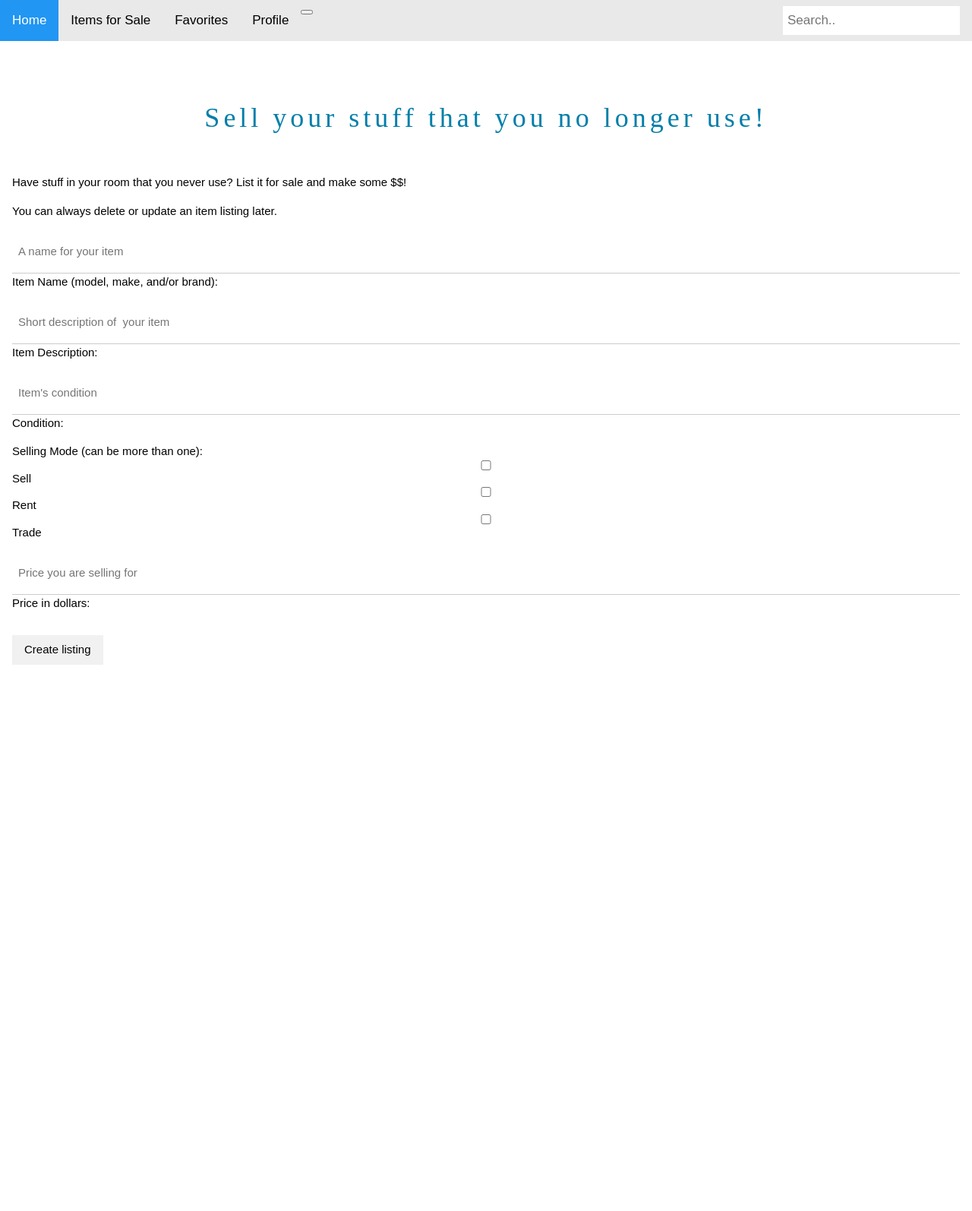
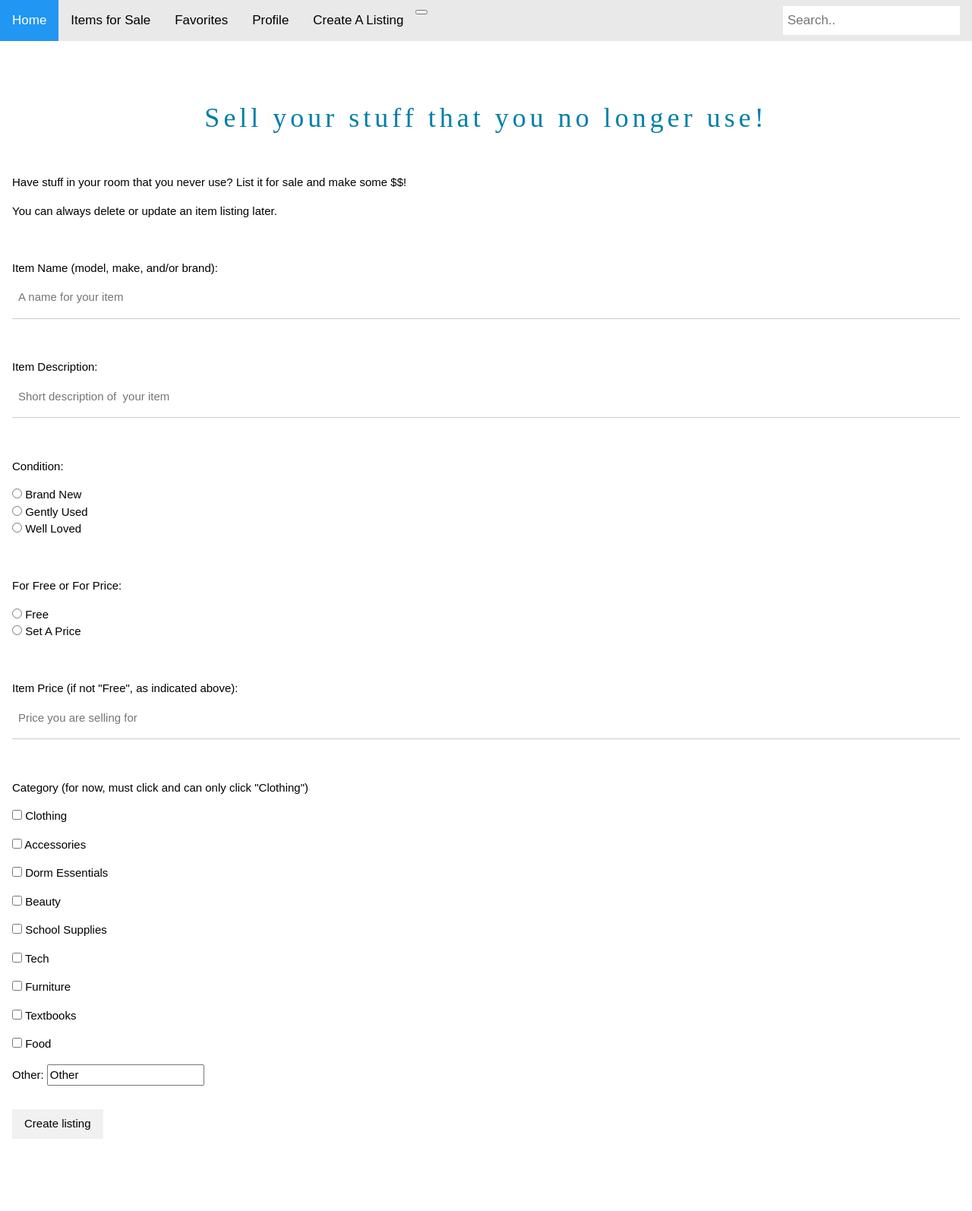
Before and after one commit to firfan12/Gem, a Flask app: template templates/listingForm.html in a window 1280 px wide. Shown: the whole page at 76% size. Before the commit the page ends 875 px from the top, so only its background shows below. Run offline with Flask 2, Linux system fonts and the light colour scheme; the template is opened without the code that fills it: most values are stand-ins (such as "Sample title", 1, 10 or a date in 2020).

Commit message:
Updated Listing Form

```diff
--- a/flask-starter/app.py
+++ b/flask-starter/app.py
@@ -142,20 +142,33 @@ def main_page_buttons():
 
 
 #Form Result Function
+#Form Result Function
 @app.route("/listing/",methods=['POST','GET'])
 def listingReturn():
     conn = dbi.connect()
     if request.method == 'POST':
-        nameInput = request.form['name']
-        descriptionInput = request.form['description']
-        template = '''<h1>Here's what we got from you! - only description for now</h1>
-            <p>Name: {nameInput1}</p>
-             <p>Description: {descriptionInput1}</p>
-           '''
-        page = template.format(nameInput1=nameInput, descriptionInput1=descriptionInput)
-        #insert item description
-        listing.insertListing(conn,nameInput,descriptionInput)
-        return page
+        #Retreive answers.
+        name = request.form['name']
+        #For now, let's just say that the item is only category 'clothing'.
+        categoryClothing = request.form['category1']
+        description = request.form['description']
+        condition = request.form['condition']
+        #No database equivalent yet for 'availablefor'.
+        #availableForSell = request.form['sellmode1']
+        #ffofp means "for free or for price"
+        ffofp = request.form['ffofp']
+        if ffofp == 'free':
+            free = True
+            price = None
+        else:
+            free = False
+            price = request.form['price']
+        #Insert into DB, retreive itemID:
+        itemID = listing.insertItem(conn,name,categoryClothing,free,description,condition,price)
+        print(itemID)
+        #Retrieve the listed item:
+        #item = listing.getListing(conn,itemID)
+        return redirect(url_for('itemPage',item_identifier = itemID))
 
 @app.before_first_request
 def init_db():
--- a/flask-starter/listing.py
+++ b/flask-starter/listing.py
@@ -1,11 +1,11 @@
 import cs304dbi as dbi
 
 #For the time being, there is one seller and her ID is:
-seller_id = "rarango@wellesley.edu"
+sellerID = "rarango@wellesley.edu"
 
 #Insert new listing; returns the auto-incremented ID of that listing.
 #Draft:
-def insertListing(conn,name,category,free,description,condition,price):
+def insertItem(conn,name,category,free,description,condition,price):
     status = 'Still Available'
     curs = dbi.dict_cursor(conn)
     #For now, no image.
@@ -28,7 +28,6 @@ def getLastInsertID(conn):
 #Update listing.
 
 #Delete listing.
-
 
 #Retrieve all listings.
 def getListings(conn):
@@ -67,23 +66,23 @@ if __name__ == '__main__':
     #print(result.f)
     #result = insertListing(conn,"shirt","red")
 
-    insertListing(conn, "my sanity", "last hairs of insanity")
-    insertListing(conn, "iphone 6 phone case", "really well  loved, but protects your phone very well")
-    insertListing(conn, "clairo concert tickets", "tickets from a past concert that are so beautiful, they are frameable.")
-    insertListing(conn, "refrigerator", "perfect for your room!")
-    insertListing(conn, "saxophone", "in good condition, barely used! just has a few dents")
-    insertListing(conn, "desk lamp", "needs a new lightbulb but besides that in perfect condition")
+    # insertListing(conn, "my sanity", "last hairs of insanity")
+    # insertListing(conn, "iphone 6 phone case", "really well  loved, but protects your phone very well")
+    # insertListing(conn, "clairo concert tickets", "tickets from a past concert that are so beautiful, they are frameable.")
+    # insertListing(conn, "refrigerator", "perfect for your room!")
+    # insertListing(conn, "saxophone", "in good condition, barely used! just has a few dents")
+    # insertListing(conn, "desk lamp", "needs a new lightbulb but besides that in perfect condition")
 
 
-    insertListing(conn, "birkenstocks", "black; size 7")
-    insertListing(conn, "mug", "hand made, really beautiful colors")
-    insertListing(conn, "mirror", "small, really cute, great magnifying mirror")
-    insertListing(conn, "winter coat", "perfect for wellesley winters. fits a bit small")
-    insertListing(conn, "laundry detegent", "hypo-allergenic, brand new never used")
-    insertListing(conn, "beanie", "size small, North face, fits really snug")
+    # insertListing(conn, "birkenstocks", "black; size 7")
+    # insertListing(conn, "mug", "hand made, really beautiful colors")
+    # insertListing(conn, "mirror", "small, really cute, great magnifying mirror")
+    # insertListing(conn, "winter coat", "perfect for wellesley winters. fits a bit small")
+    # insertListing(conn, "laundry detegent", "hypo-allergenic, brand new never used")
+    # insertListing(conn, "beanie", "size small, North face, fits really snug")
 
 
-    result = getListings(conn)
-    print(result)
-    print(len(result))
+    # result = getListings(conn)
+    # print(result)
+    # print(len(result))
     #print(result)
--- a/flask-starter/templates/base.html
+++ b/flask-starter/templates/base.html
@@ -86,6 +86,7 @@
     <a href="{{url_for('listings')}}">Items for Sale</a>
     <a href="{{url_for('favorites')}}">Favorites</a>
     <a href="{{url_for('profile')}}">Profile</a>
+    <a href = "{{ url_for('listingForm') }}">Create A Listing</a>
     <div class="search-container">
       <form action="/action_page.php">
         <input type="text" placeholder="Search.." name="search">
--- a/flask-starter/templates/listingForm.html
+++ b/flask-starter/templates/listingForm.html
@@ -36,31 +36,118 @@
     <h1>Sell your stuff that  you no longer use! </h1><br>
     <p>Have stuff in your room that you never use? List it for sale and make some $$!</p>
     <p>You can always delete or update an item listing later.</p>
+    <br>
     <form target="_blank" class="search" method="POST" action= "{{ url_for('listingReturn') }}">
-      <p><input class="w3-input w3-padding-16" type="text" placeholder="A name for your item" required name="Name">Item Name (model, make, and/or brand):</p>
-      <p> </p>
-      <p><input class="w3-input w3-padding-16" type="text" placeholder="Short description of  your item" required name="Description">Item Description:</p>
-      <p><input class="w3-input w3-padding-16" type="text" placeholder="Item's condition" required name="condition">Condition:</p>
-      <p> </p>
+      <!--Item Name-->
+      <p>
+        <label for=name>Item Name (model, make, and/or brand):</label>
+        <input class="w3-input w3-padding-16" type="text" placeholder="A name for your item" id=name required name="name">
+     </p>
+      <br>
+      <!--Item Description-->
+      <p>
+          <label for=description>Item Description:</label>
+          <input class="w3-input w3-padding-16" type="text" placeholder="Short description of  your item" id=description required name="description">
+      </p>
+      <br>
+      <!--Item Condition-->
+      <p>Condition:</p>
+        <input type="radio" id="Brand New" required name="condition" value="Brand New">
+        <label for="Brand New">Brand New</label>
+        <br>
+        <input type="radio" id = "Gently Used" required name="condition" value="Gently Used">
+        <label for="Gently Used">Gently Used</label>
+        <br>
+        <input type="radio" id="Well Loved" required name="condition" value="Well Loved">
+        <label for="Well Loved">Well Loved</label>
+     </p>
+      <br>
+      <!--Item For Free or For Price-->
+      <p>For Free or For Price:</p>
+      <p>
+        <input type="radio" required name="ffofp" id=free value="free">
+        <label for="free">Free</label>
+        <br>
+        <input type="radio" required name="ffofp" id=priced value="priced">
+        <label for="priced">Set A Price</label>
+      </p>
+      <br>
+    <!--Item Price-->
+      <p>
+         <label for=price>Item Price (if not "Free", as indicated above):</label>
+         <input class="w3-input w3-padding-16" type="number" placeholder="Price you are selling for" id=price name="price">
+      </p>
+      <br>
+      <!--Item Categories-->
+      <p>Category (for now, must click and can only click "Clothing")</p>
+      <p>
+        <!--Clothing Required For Now-->
+        <input type = checkbox  id=category1 required name = "category1" value ="Clothing">
+        <label for="category1">Clothing</label>
+      </p>
+      <p>
+        <input type = checkbox  id=category2 name = "category2" value ="Accessories">
+        <label for = "category2">Accessories</label>
+      </p>
+      <p>
+        <input type = checkbox  id=category3 name = "category3" value ="Dorm Essentials">
+        <label for = "category3">Dorm Essentials</label>
+      </p>
+      <p>
+        <input type = checkbox  id=category4 name = "category4" value ="Beauty">
+        <label for = "category4">Beauty</label>
+      </p>
+      <p>
+        <input type = checkbox  id=category5 name = "category5" value ="School Supplies">
+        <label for = "category5">School Supplies</label>
+      </p>
+      <p>
+        <input type = checkbox  id=category6 name = "category6" value ="Tech">
+        <label for = "category6">Tech</label>
+      </p>
+      <p>
+        <input type = checkbox  id=category7 name = "category7" value ="Furniture">
+        <label for = "category7">Furniture</label>
+      </p>
+      <p>
+        <input type = checkbox id=category8 name = "category8" value ="Textbooks">
+        <label for = "category8">Textbooks</label>
+      </p>
+      <p>
+        <input type = checkbox id=category9 name = "category9" value ="Food">
+        <label for = "category9">Food</label>
+      </p>
+      <p>
+        <label for = "category10">Other: </label>
+        <input type = text id=category10 name = "category10" value = "Other"></label></p>
+      </p>
+
+      <!--Selling Mode not yet incorporated into the database tables.-->
       <!-- <p><input class="w3-input w3-padding-16" type="text" placeholder="Message \ Special requirements" required name="Message">Selling Mode:</p> -->
-      <p><label>Selling Mode (can be more than one):
+      <!--<p><label>Selling Mode (can be more than one):
         <input class="w3-input w3-padding-16" type="checkbox" id = "sellmode1"  name="sellmode1" value = "sell">
         <label for="sell">Sell</label>
         <input class="w3-input w3-padding-16" type="checkbox" id = "sellmode2"  name="sellmode2" value = "rent">
         <label for="sell">Rent</label>
         <input class="w3-input w3-padding-16" type="checkbox" id = "sellmode3"  name="sellmode3" value = "trade">
         <label for="sell">Trade</label>
-     </label></p>
-     <p><input class="w3-input w3-padding-16" type="number" placeholder="Price you are selling for" required name="price">Price in dollars:</p>
-     <p> </p>
+     </label></p>-->
+
+     <!--Submit-->
      <p><button class="w3-button w3-light-grey w3-section" type="submit">Create listing</button></p>
 
-      <!-- value="2020-11-16T20:00"...  label? req  them to select 1 checkbox.-->
     </form>
   </div>
 
 
-<!---->
+<!--
+    <p>
+          <label for=condition>Item Condition:</label>
+          <input class="w3-input w3-padding-16" type="text" placeholder="Item's condition" id=condition required name="condition">
+      </p>
+-->
+      <!-- value="2020-11-16T20:00"...  label? req  them to select 1 checkbox.-->
+
 <!-- <form class="search" method="POST" action= "{{ url_for('listingReturn') }}">
     <p><label>Item Name (model, make, and/or brand): <input type="text" name="name"></label>
     <p><label>Item Description: <input type="text" name="description"></label></p>
--- a/templates/listingForm.html
+++ b/templates/listingForm.html
@@ -15,7 +15,7 @@
 <body>
 <h1>Create A Listing</h1>
 <form class="search" method="POST" action= "{{ url_for('listingReturn') }}">
-    <p><label>Name (model, make, and/or brand): <input type="text" name="name"></label>
+    <p><label>Name (model, make, and/or brand): <input type="text" name="name"></label></p>
     <p><label>Category:
         <input type = checkbox  name = "category1" value ="Clothing">
         <label for="category1">Clothing</label>
@@ -36,7 +36,7 @@
         <input type = checkbox  name = "category9" value ="Food">
         <label for = "category9">Food</label>
         <label for = "category10">Other: </label>
-        <input type = text name = "category10" value = "Other">
+        <input type = text name = "category10" value = "Other"></label></p>
     <p><label>Description: <input type="text" name="description"></label></p>
     <p><label>Condition:
         <input type="radio" name="condition" value="Brand New">
```
